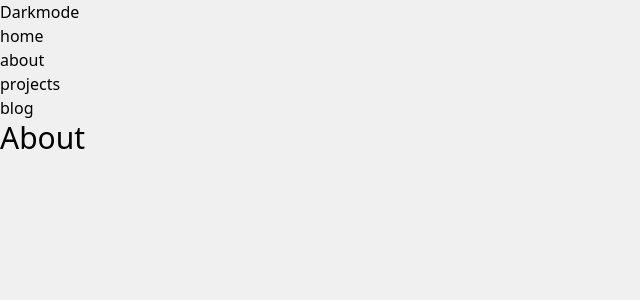
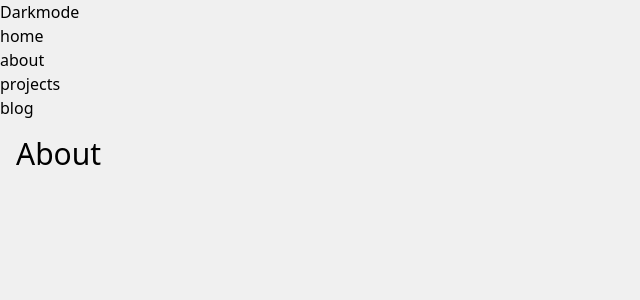
Before and after one commit to PisoDev77/PisoDev77.github.io, a React (Vite) app: page / in a window 1280 px wide. Shown: the top 300 px of the page, without its empty margins (0-640 px from the left). Built offline with nearby package versions, Linux system fonts and the light colour scheme; the HTML template or start-up script is replaced by a standard one.

Commit message:
fix: fix baseClassname

```diff
--- a/src/components/Headings/props.ts
+++ b/src/components/Headings/props.ts
@@ -2,4 +2,4 @@ export interface headingProps {
 	children: string;
 }
 
-export const baseClassName = 'min-w-[320px] ';
+export const baseClassName = 'p-4 min-w-80 ';
```
